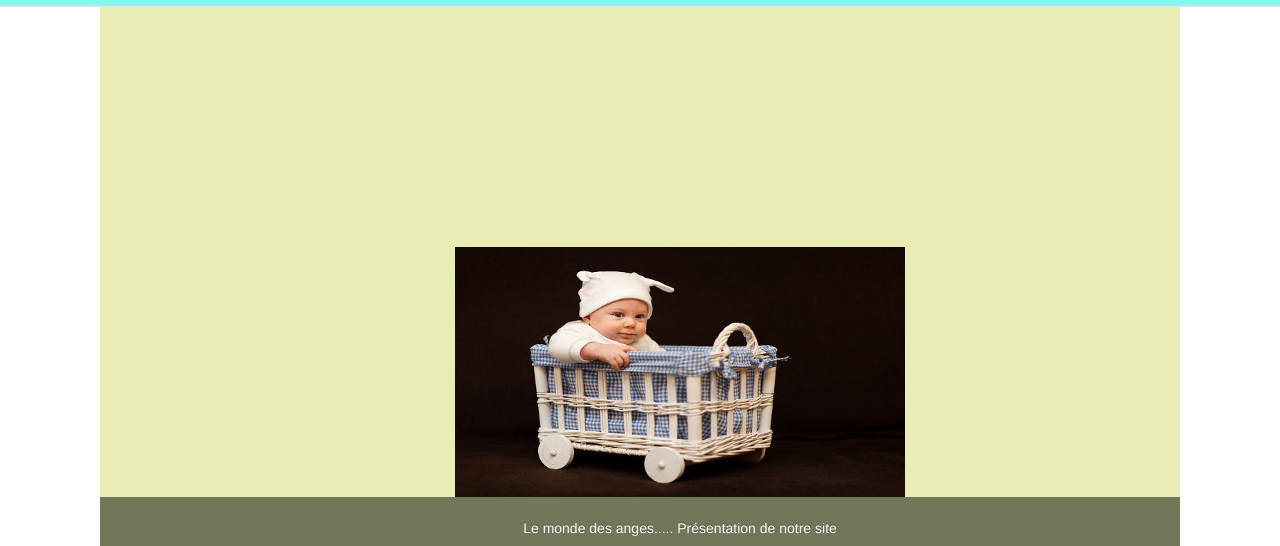
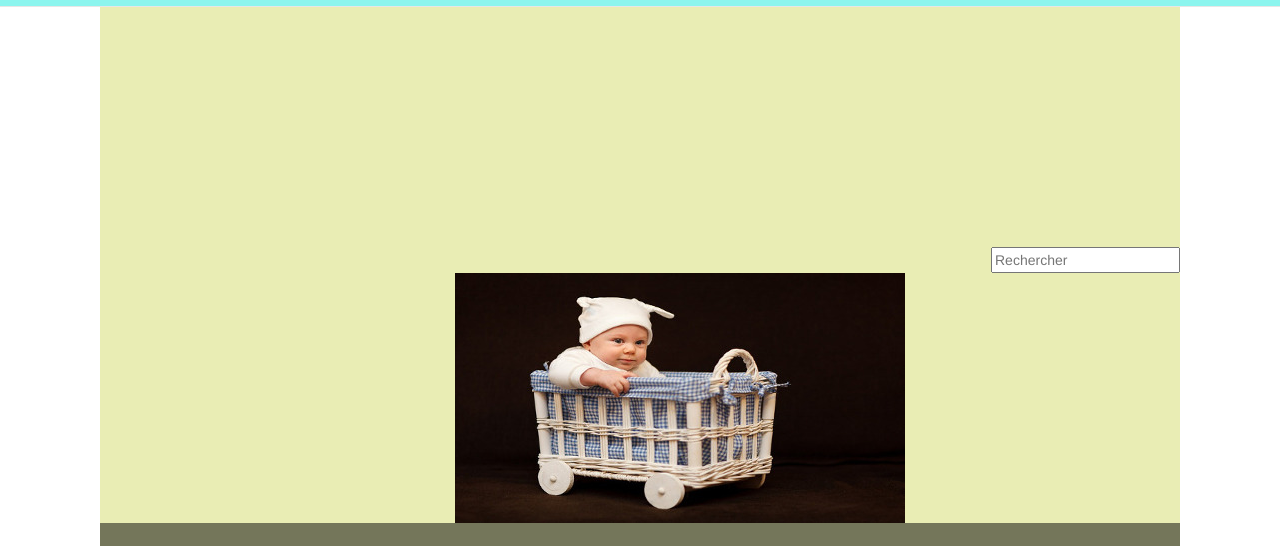
Before and after one commit to azitouni/DraftBabyPeriphV01, a plain HTML site: page index.html in a window 1280 px wide. Shown: the part 253-799 px from the top of the page. Drawn offline with Linux system fonts and the light colour scheme.

Commit message:
add search input

```diff
--- a/index.html
+++ b/index.html
@@ -86,7 +86,11 @@
     <!-- /.container-fluid -->
   </nav>
   <main>
+
     <div class="flexslider diapo">
+      <div class="text-right">
+        <input type="text" name="search" placeholder="Rechercher">
+      </div>
     <ul class="slides">
       <li>
         <img src="img/bébé_loca.jpg" />
```
